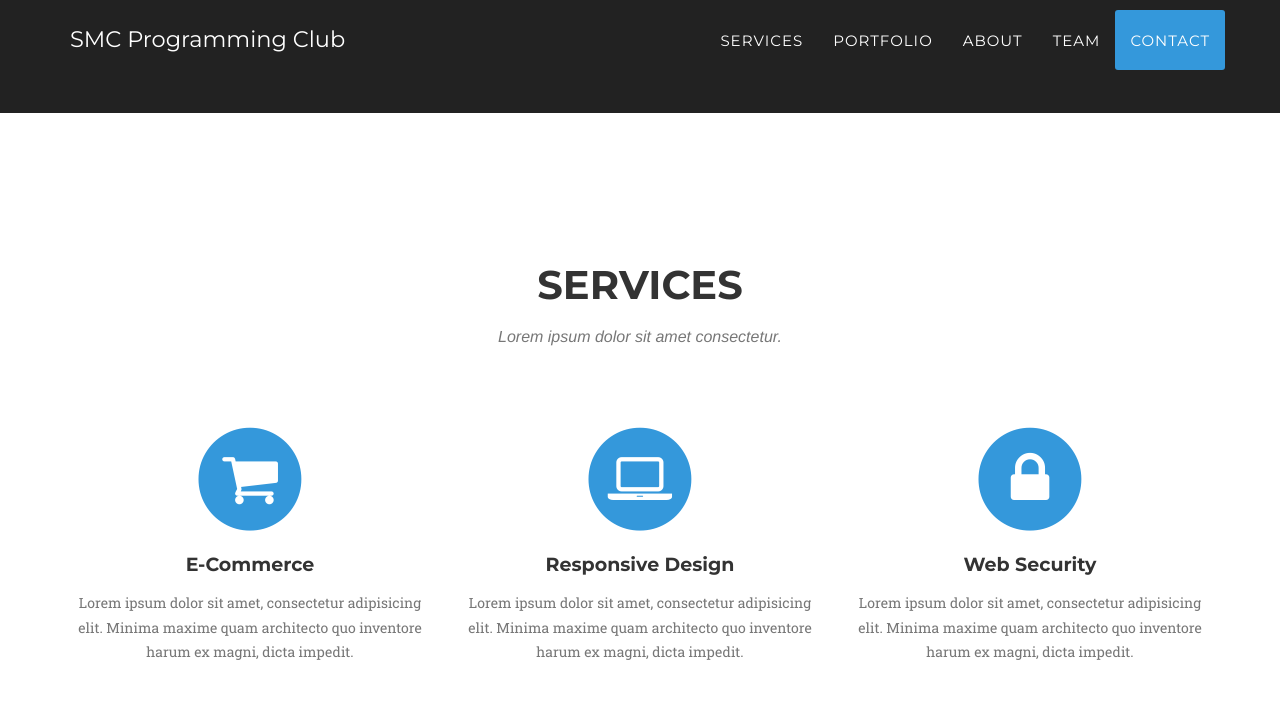
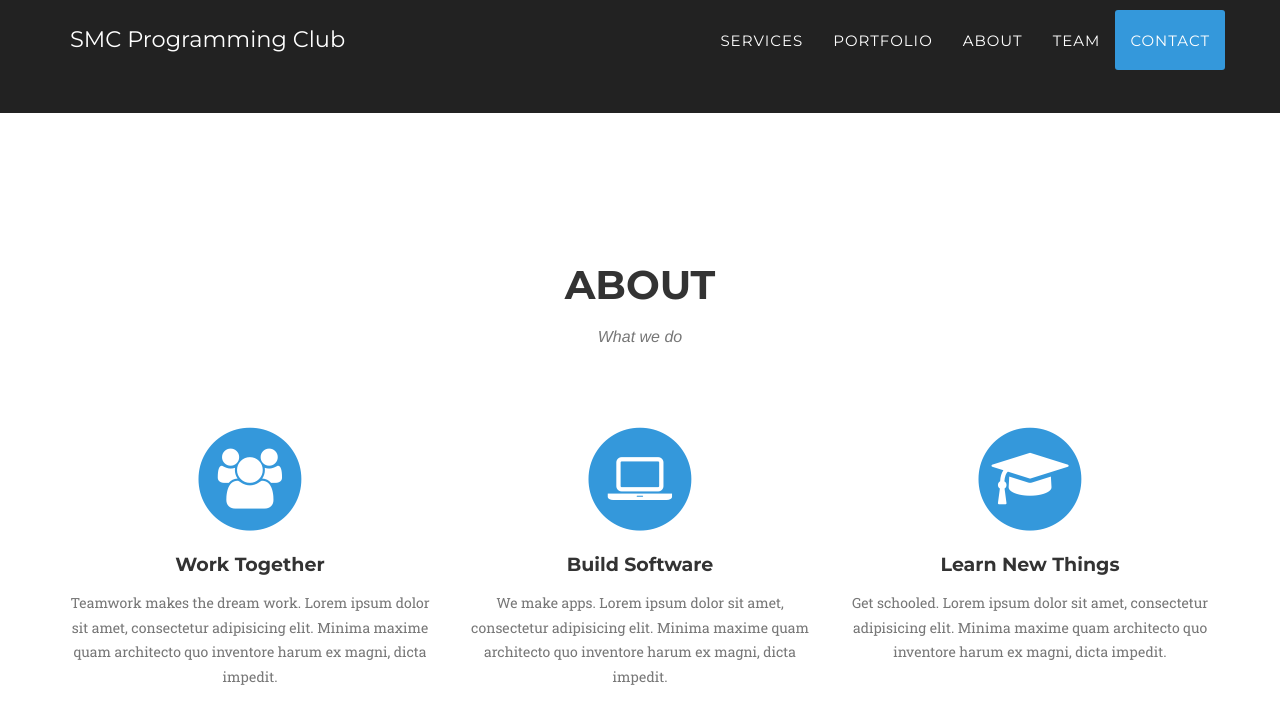
Before and after one commit to SMCProgrammingClub/website, a Jekyll site: the page built from index.html, in a window 1280 px wide and 900 px high, scrolled down 1983 px. Shown: the top 724 px of the window. Built offline with Jekyll 4.4.1, drawn with Linux system fonts in a browser that asks for light colours; some web fonts are replaced; some of the changed text lies outside the part shown.

Commit message:
Changed icons, removed client section

```diff
--- a/_includes/header.html
+++ b/_includes/header.html
@@ -44,7 +44,7 @@
     <header>
         <div class="container">
             <div class="intro-text">
-                <div class="intro-lead-in">Welcome To Our Studio!</div>
+                <div class="intro-lead-in">Welcome To Our Club!</div>
                 <div class="intro-heading">It's Nice To Meet You</div>
                 <a href="#services" class="page-scroll btn btn-xl">Tell Me More</a>
             </div>
--- a/_includes/services.html
+++ b/_includes/services.html
@@ -3,34 +3,34 @@
         <div class="container">
             <div class="row">
                 <div class="col-lg-12 text-center">
-                    <h2 class="section-heading">Services</h2>
-                    <h3 class="section-subheading text-muted">Lorem ipsum dolor sit amet consectetur.</h3>
+                    <h2 class="section-heading">About</h2>
+                    <h3 class="section-subheading text-muted">What we do</h3>
                 </div>
             </div>
             <div class="row text-center">
                 <div class="col-md-4">
                     <span class="fa-stack fa-4x">
                         <i class="fa fa-circle fa-stack-2x text-primary"></i>
-                        <i class="fa fa-shopping-cart fa-stack-1x fa-inverse"></i>
+                        <i class="fa fa-users fa-stack-1x fa-inverse"></i>
                     </span>
-                    <h4 class="service-heading">E-Commerce</h4>
-                    <p class="text-muted">Lorem ipsum dolor sit amet, consectetur adipisicing elit. Minima maxime quam architecto quo inventore harum ex magni, dicta impedit.</p>
+                    <h4 class="service-heading">Work Together</h4>
+                    <p class="text-muted">Teamwork makes the dream work. Lorem ipsum dolor sit amet, consectetur adipisicing elit. Minima maxime quam architecto quo inventore harum ex magni, dicta impedit.</p>
                 </div>
                 <div class="col-md-4">
                     <span class="fa-stack fa-4x">
                         <i class="fa fa-circle fa-stack-2x text-primary"></i>
                         <i class="fa fa-laptop fa-stack-1x fa-inverse"></i>
                     </span>
-                    <h4 class="service-heading">Responsive Design</h4>
-                    <p class="text-muted">Lorem ipsum dolor sit amet, consectetur adipisicing elit. Minima maxime quam architecto quo inventore harum ex magni, dicta impedit.</p>
+                    <h4 class="service-heading">Build Software</h4>
+                    <p class="text-muted">We make apps. Lorem ipsum dolor sit amet, consectetur adipisicing elit. Minima maxime quam architecto quo inventore harum ex magni, dicta impedit.</p>
                 </div>
                 <div class="col-md-4">
                     <span class="fa-stack fa-4x">
                         <i class="fa fa-circle fa-stack-2x text-primary"></i>
-                        <i class="fa fa-lock fa-stack-1x fa-inverse"></i>
+                        <i class="fa fa-graduation-cap fa-stack-1x fa-inverse"></i>
                     </span>
-                    <h4 class="service-heading">Web Security</h4>
-                    <p class="text-muted">Lorem ipsum dolor sit amet, consectetur adipisicing elit. Minima maxime quam architecto quo inventore harum ex magni, dicta impedit.</p>
+                    <h4 class="service-heading">Learn New Things</h4>
+                    <p class="text-muted">Get schooled. Lorem ipsum dolor sit amet, consectetur adipisicing elit. Minima maxime quam architecto quo inventore harum ex magni, dicta impedit.</p>
                 </div>
             </div>
         </div>
--- a/_layouts/default.html
+++ b/_layouts/default.html
@@ -12,7 +12,6 @@
     {% include services.html %}
     {% include portfolio_grid.html %}
     {% include team.html %}
-    {% include clients.html %}
     {% include footer.html %}
     {% include modals.html %}
     {% include js.html %}
```
